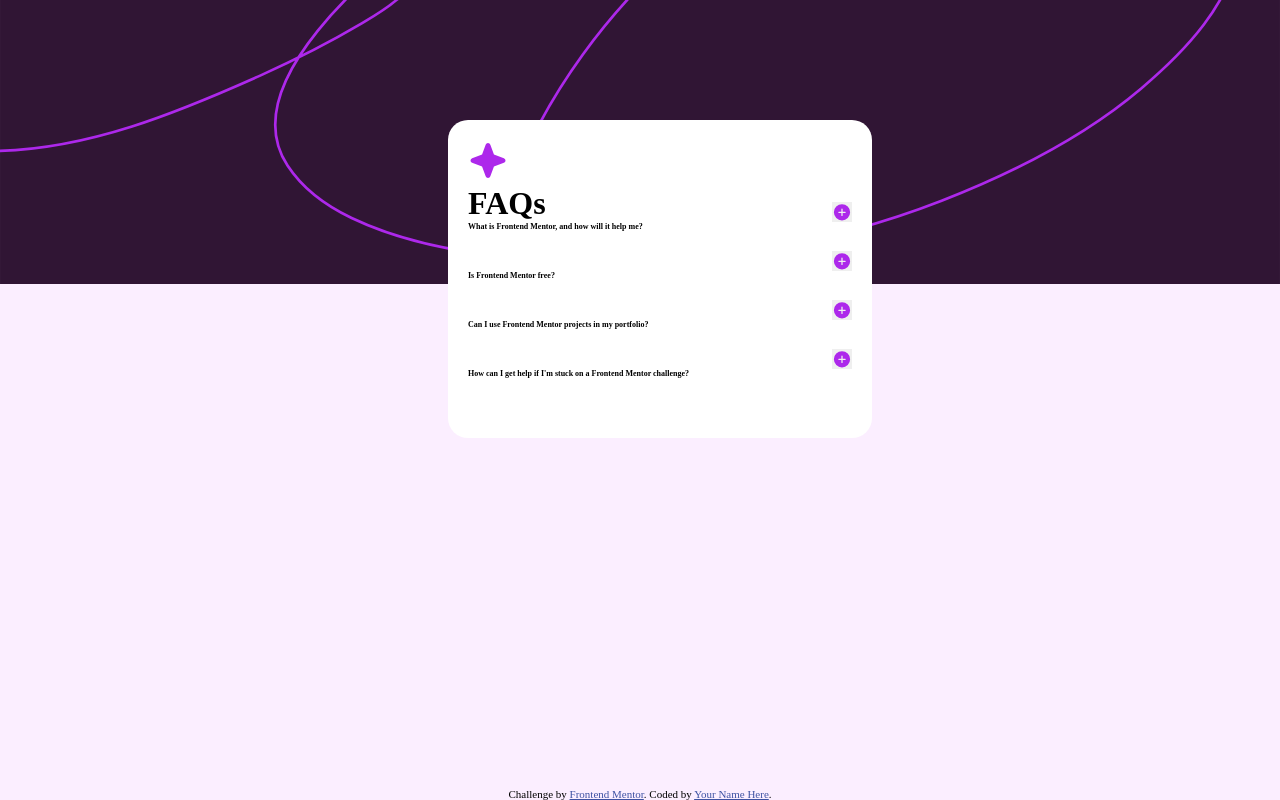
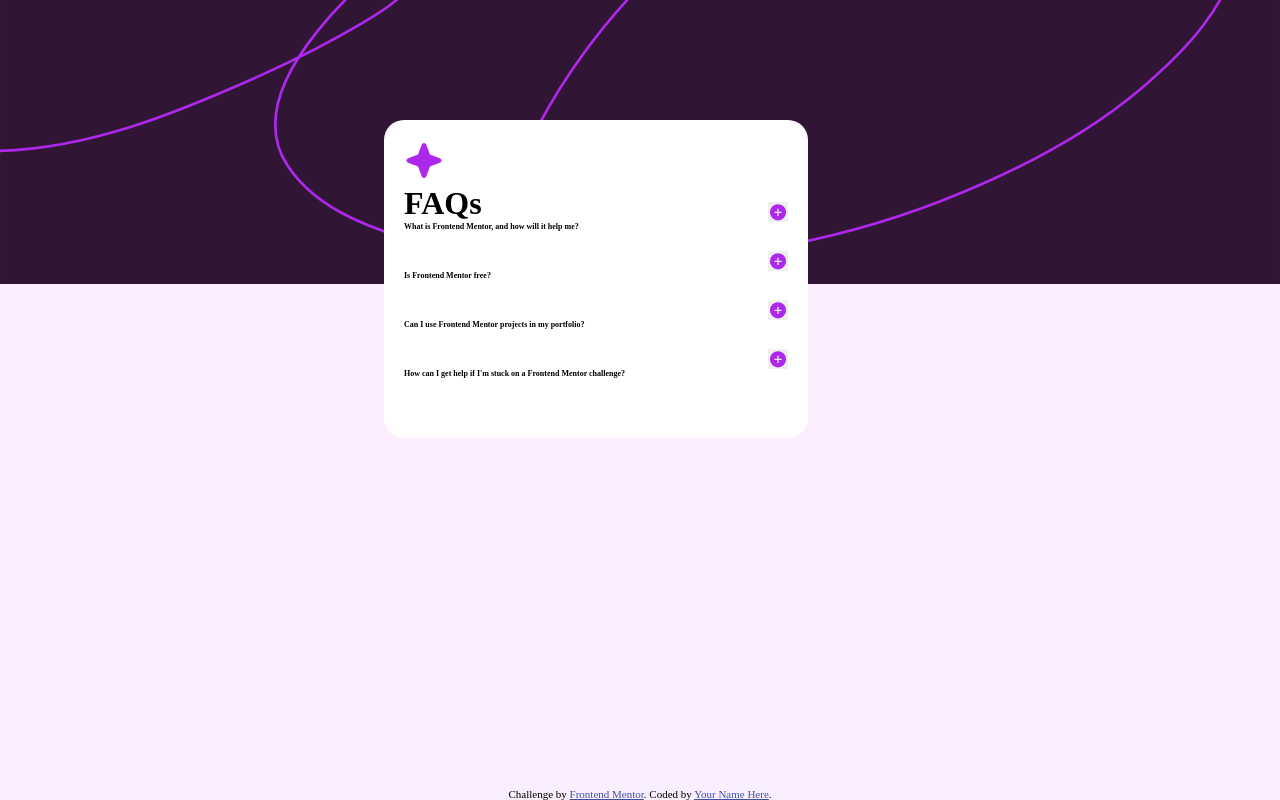
Before and after one commit to gamakgrover2002/faq-section, a plain HTML site: page index.html in a window 1280 px wide. Drawn offline with Linux system fonts and the light colour scheme.

Commit message:
style error

```diff
--- a/styles.css
+++ b/styles.css
@@ -14,7 +14,7 @@
 .faq {
   position: absolute;
   top: 15vh;
-  left: 35vw;
+  left: 30vw;
   padding: 20px;
   width: 20vw;
   background-color: white;
```
